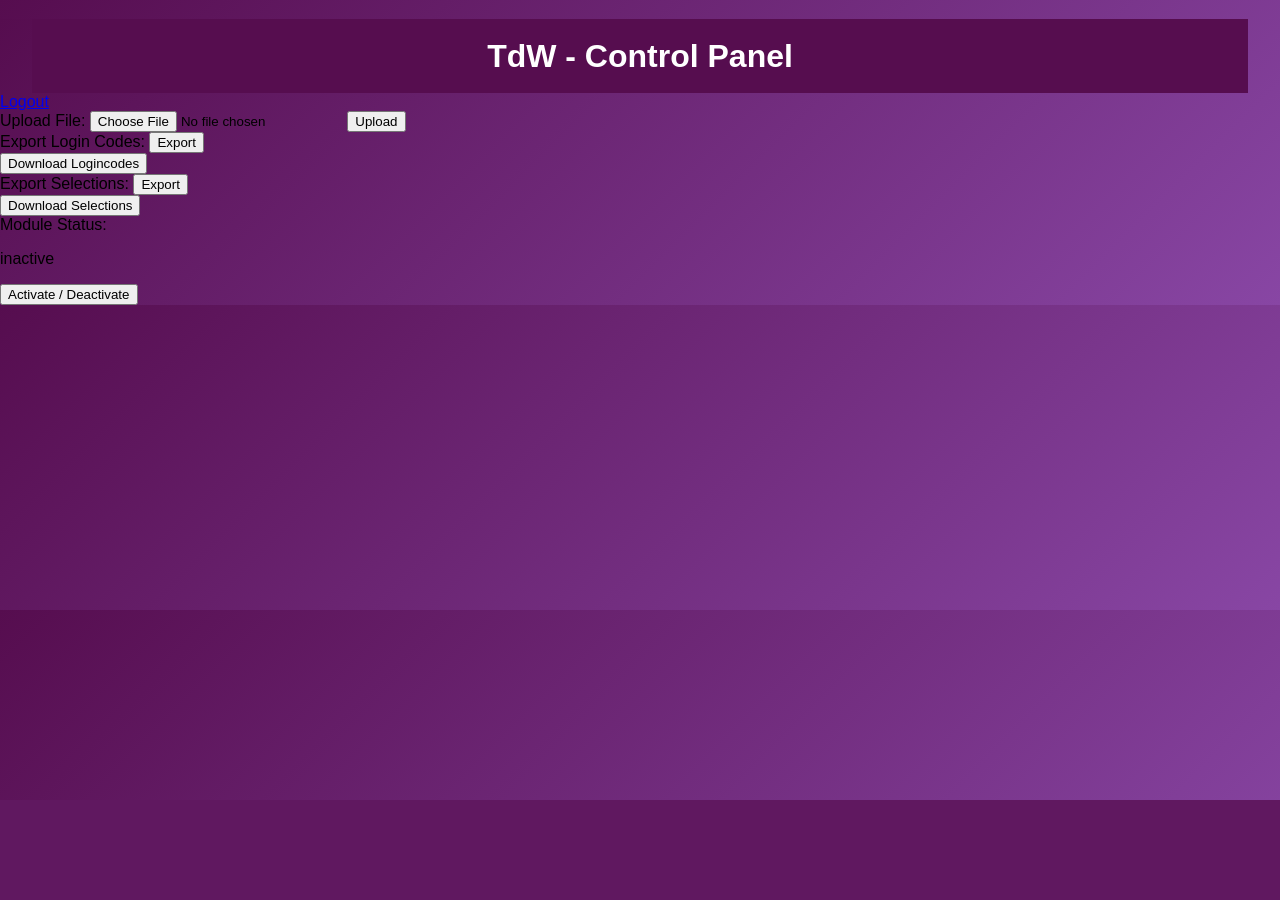
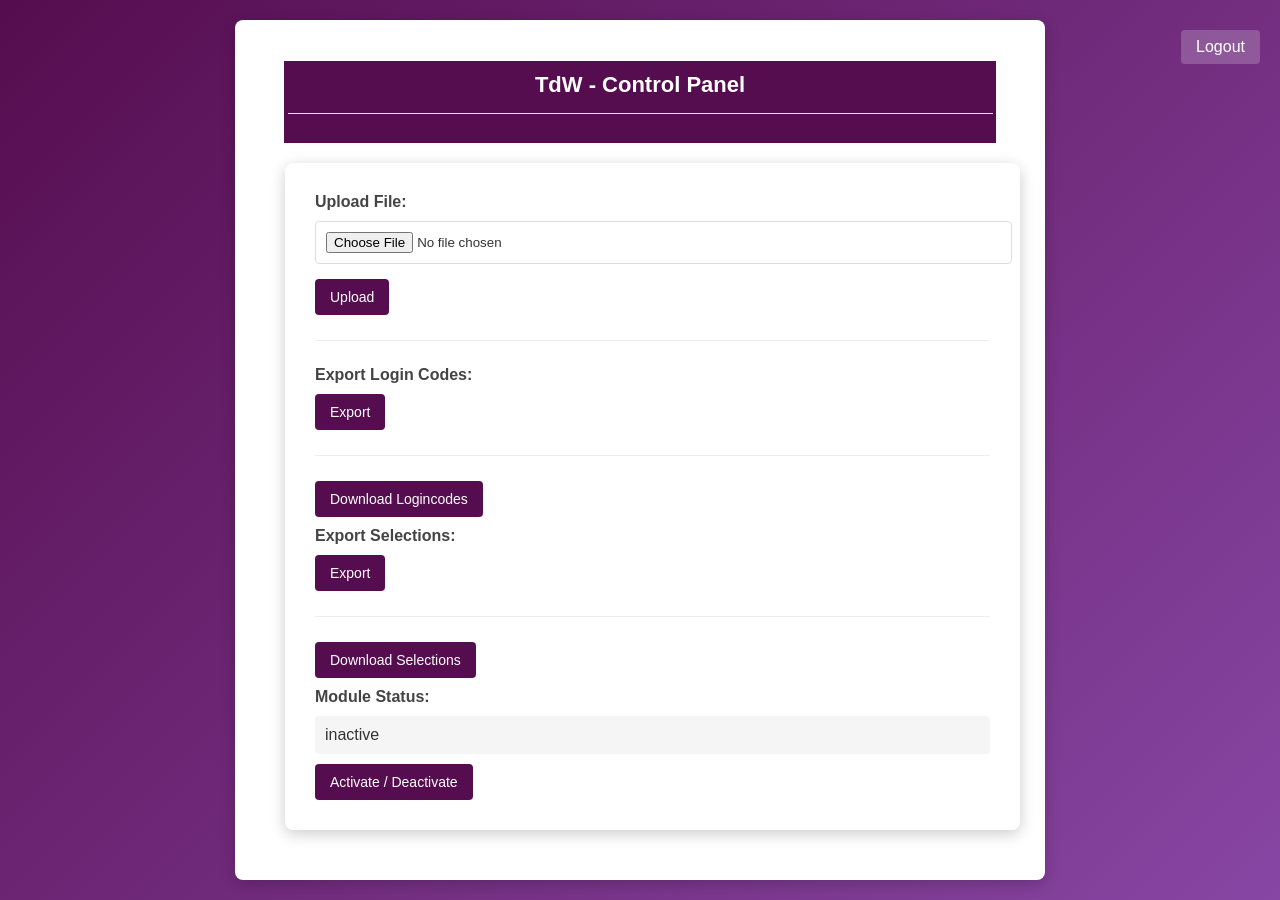
Before and after one commit to wbgym-webteam/subdomain, a Flask app: page /admin/tdw/panel in a window 1280 px wide. Before the commit the page ends 800 px from the top, so only its background shows below. Run offline with Flask 3, Linux system fonts and the light colour scheme.

Commit message:
fixed some bugs and updated tdw admin panel

```diff
--- /dev/null
+++ b/src/app/static/tdw/tdw_admin_panel.css
@@ -0,0 +1,135 @@
+body {
+    font-family: 'Arial', sans-serif;
+    background-color: #560d4f; /* Main purple background */
+    margin: 0;
+    padding: 0;
+    min-height: 100vh;
+    display: flex;
+    justify-content: center;
+    align-items: center;
+}
+
+main {
+    background-color: white;
+    border-radius: 8px;
+    box-shadow: 0 4px 15px rgba(0, 0, 0, 0.2);
+    width: 90%;
+    max-width: 750px;
+    padding: 30px;
+    color: #333;
+    margin: 20px;
+}
+
+header h1 {
+    color: white;
+    margin-top: 0;
+    margin-bottom: 25px;
+    font-size: 22px;
+    border-bottom: 1px solid #eee;
+    padding-bottom: 15px;
+}
+
+form {
+    margin-bottom: 25px;
+    padding-bottom: 25px;
+    border-bottom: 1px solid #eee;
+}
+
+label {
+    display: block;
+    margin-bottom: 10px;
+    font-weight: bold;
+    color: #444;
+}
+
+input[type="file"] {
+    padding: 10px;
+    border: 1px solid #ddd;
+    border-radius: 4px;
+    width: 100%;
+    margin-bottom: 15px;
+}
+
+button, input[type="submit"] {
+    background-color: #560d4f;
+    color: white;
+    border: none;
+    padding: 10px 15px;
+    border-radius: 4px;
+    cursor: pointer;
+    font-size: 14px;
+    transition: background-color 0.2s;
+}
+
+button:hover, input[type="submit"]:hover {
+    background-color: #6d1766;
+}
+
+a {
+    display: block;
+    margin: 10px 0;
+    text-decoration: none;
+}
+
+.status {
+    padding: 10px;
+    background-color: #f5f5f5;
+    border-radius: 4px;
+    margin: 10px 0;
+    color: #333;
+}
+
+#logout {
+    position: absolute;
+    top: 20px;
+    right: 20px;
+}
+
+#logout a {
+    background-color: rgba(255, 255, 255, 0.2);
+    color: white;
+    padding: 8px 15px;
+    border-radius: 4px;
+    transition: background-color 0.2s;
+}
+
+#logout a:hover {
+    background-color: rgba(255, 255, 255, 0.3);
+}
+
+/* Back button styling similar to your screenshot */
+a.back-button {
+    display: inline-block;
+    padding: 8px 15px;
+    margin-bottom: 20px;
+    color: #333;
+    background-color: #f5f5f5;
+    border-radius: 4px;
+    text-decoration: none;
+}
+
+/* For the table in your screenshot */
+table {
+    width: 100%;
+    border-collapse: collapse;
+    margin: 20px 0;
+}
+
+th {
+    background-color: #560d4f;
+    color: white;
+    text-align: left;
+    padding: 10px;
+}
+
+td {
+    border-bottom: 1px solid #eee;
+    padding: 10px;
+}
+
+/* Adjust form layout to be less stacked */
+form:last-child {
+    border-bottom: none;
+    margin-bottom: 0;
+    padding-bottom: 0;
+}
--- a/src/app/tdw_logincode_export.py
+++ b/src/app/tdw_logincode_export.py
@@ -45,6 +45,7 @@ def zip_files():
 def export_logincodes():
     print(os.getcwd())
     output_dir = os.getenv("OUTPUT_DIR", "./app/data/tdw/downloads")
+    os.makedirs(output_dir, exist_ok=True)
 
     for grade in range(5, 13, 1):
         for grade_selector in range(1, 5, 1):
--- a/src/app/templates/admin/tdw_panel.html
+++ b/src/app/templates/admin/tdw_panel.html
@@ -7,14 +7,16 @@ TdW - Admin Panel
 {% block content %}
 
 <head>
-    <link rel="stylesheet" href="{{ url_for('static', filename='tdw/tdw_selection.css') }}">
+    <link rel="stylesheet" href="{{ url_for('static', filename='tdw/tdw_admin_panel.css') }}">
 </head>
 
 <header>
     <h1>TdW - Control Panel</h1>
 </header>
 
-<a href="../admin_logout">Logout</a>
+<div id="logout">
+    <a href="../admin_logout">Logout</a>
+</div>
 
 <main>
     <!-- Upload -->
@@ -50,12 +52,5 @@ TdW - Admin Panel
         <p class="status">{{ status }}</p>
         <input type="submit" value="Activate / Deactivate">
     </form>
-
 </main>
-
-<style>
-    html, body {
-        background-color: #7b598d;
-    }
-</style>
 {% endblock %}
```
Also changed, not shown: src/app/models.py (+6 -4 lines).
